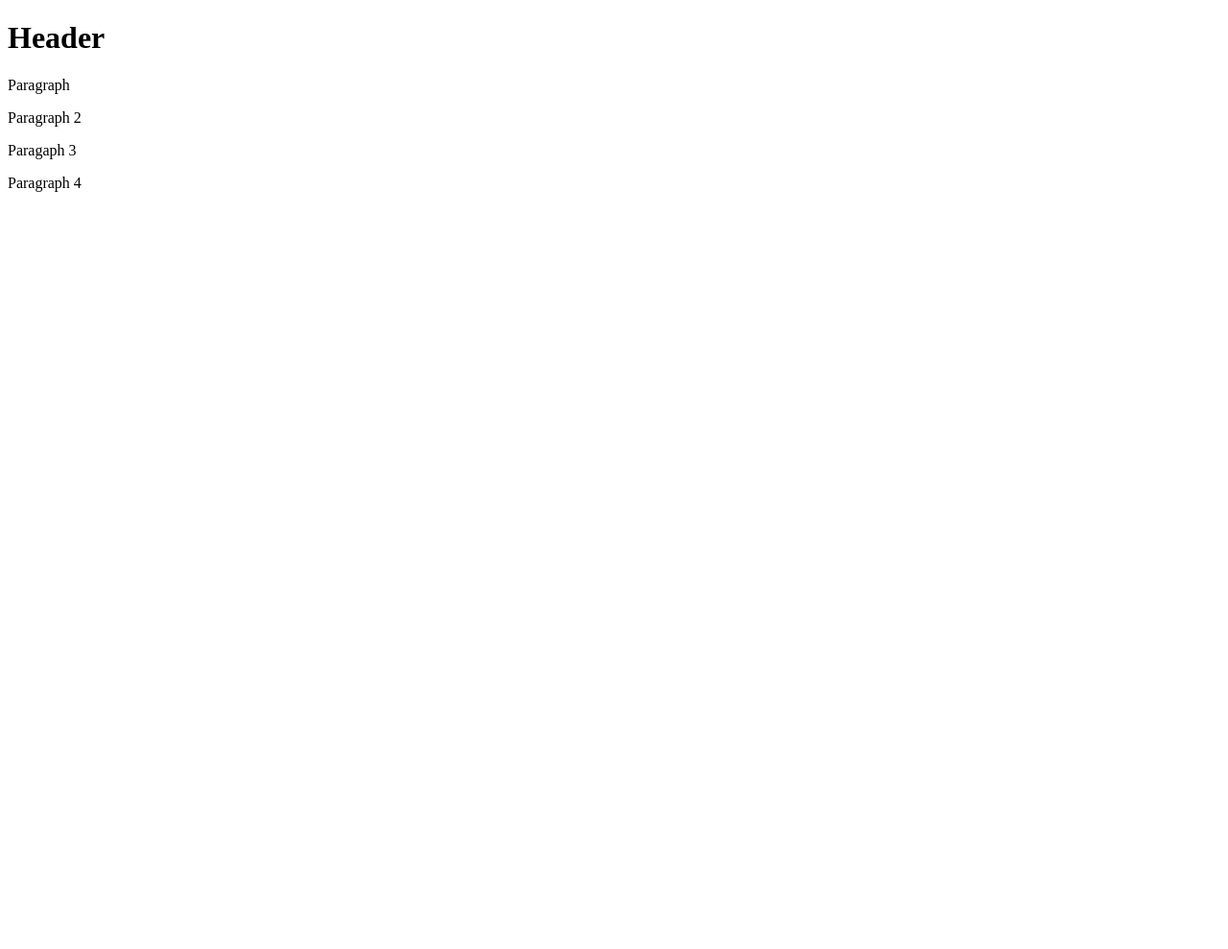
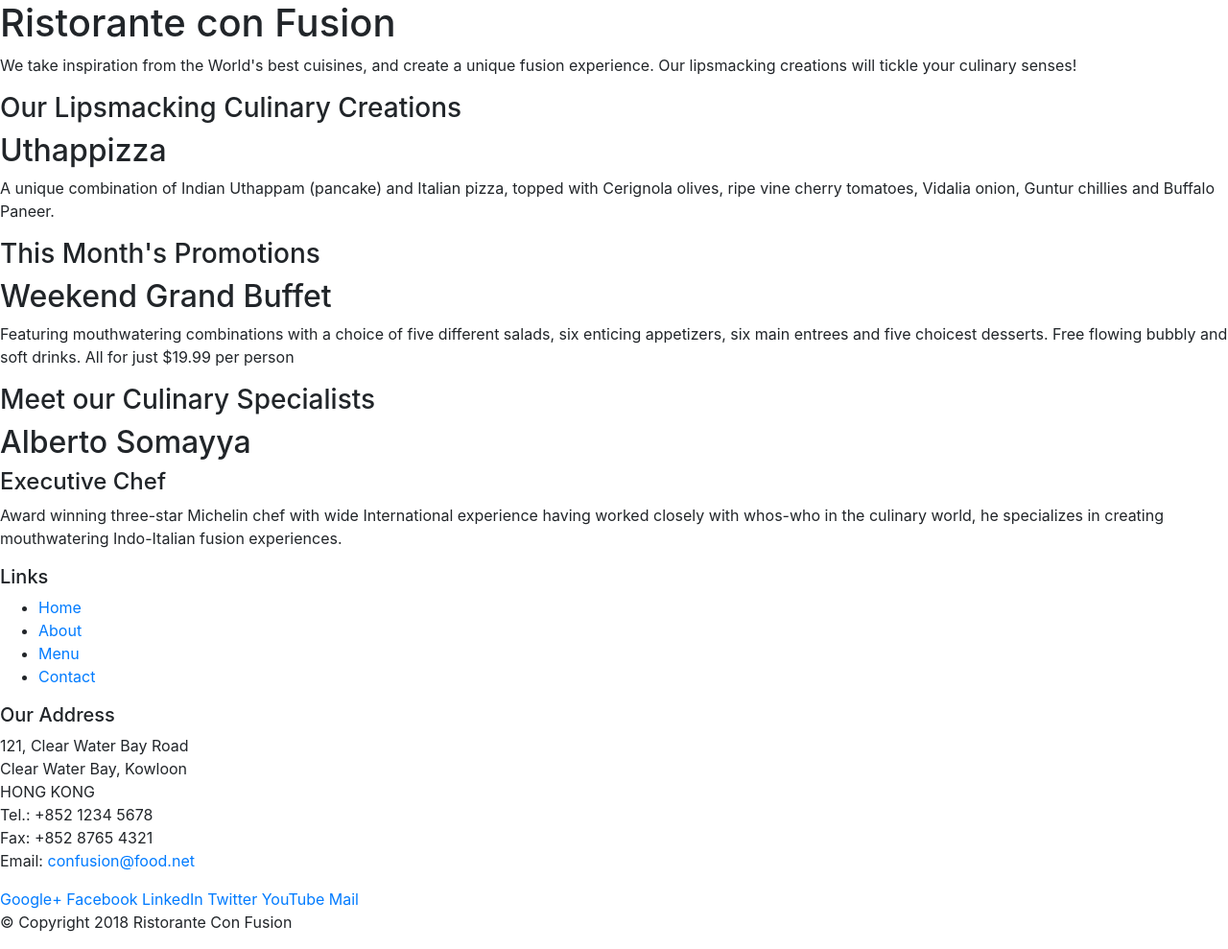
Before and after one commit to devendr4/git-test, a website: page index.html in a window 1280 px wide. Shown: the whole page at 96% size. Before the commit the page ends 800 px from the top, so only its background shows below. Drawn offline with nearby package versions, Linux system fonts and the light colour scheme.

Commit message:
bootstrap

```diff
--- a/index.html
+++ b/index.html
@@ -1,12 +1,127 @@
 <!DOCTYPE html>
-<html>
-  <head></head>
+<html lang="en">
+  <head>
+    <meta charset="utf-8" />
+    <meta
+      name="viewport"
+      content="width=device-width, initial-scale=1, shrink-to-fit=no"
+    />
+    <meta http-equiv="x-ua-compatible" content="ie=edge" />
+
+    <link
+      rel="stylesheet"
+      href="node_modules/bootstrap/dist/css/bootstrap.min.css"
+    />
+    <title>Ristorante Con Fusion</title>
+  </head>
 
   <body>
-    <h1>Header</h1>
-    <p>Paragraph</p>
-    <p>Paragraph 2</p>
-    <p>Paragaph 3</p>
-    <p>Paragraph 4</p>
+    <header>
+      <div>
+        <div>
+          <div>
+            <h1>Ristorante con Fusion</h1>
+            <p>
+              We take inspiration from the World's best cuisines, and create a
+              unique fusion experience. Our lipsmacking creations will tickle
+              your culinary senses!
+            </p>
+          </div>
+          <div></div>
+        </div>
+      </div>
+    </header>
+
+    <div>
+      <div>
+        <div>
+          <h3>Our Lipsmacking Culinary Creations</h3>
+        </div>
+        <div>
+          <h2>Uthappizza</h2>
+          <p>
+            A unique combination of Indian Uthappam (pancake) and Italian pizza,
+            topped with Cerignola olives, ripe vine cherry tomatoes, Vidalia
+            onion, Guntur chillies and Buffalo Paneer.
+          </p>
+        </div>
+      </div>
+
+      <div>
+        <div>
+          <h3>This Month's Promotions</h3>
+        </div>
+        <div>
+          <h2>Weekend Grand Buffet</h2>
+          <p>
+            Featuring mouthwatering combinations with a choice of five different
+            salads, six enticing appetizers, six main entrees and five choicest
+            desserts. Free flowing bubbly and soft drinks. All for just $19.99
+            per person
+          </p>
+        </div>
+      </div>
+
+      <div>
+        <div>
+          <h3>Meet our Culinary Specialists</h3>
+        </div>
+        <div>
+          <h2>Alberto Somayya</h2>
+          <h4>Executive Chef</h4>
+          <p>
+            Award winning three-star Michelin chef with wide International
+            experience having worked closely with whos-who in the culinary
+            world, he specializes in creating mouthwatering Indo-Italian fusion
+            experiences.
+          </p>
+        </div>
+      </div>
+    </div>
+
+    <footer>
+      <div>
+        <div>
+          <div>
+            <h5>Links</h5>
+            <ul>
+              <li><a href="#">Home</a></li>
+              <li><a href="#">About</a></li>
+              <li><a href="#">Menu</a></li>
+              <li><a href="#">Contact</a></li>
+            </ul>
+          </div>
+          <div>
+            <h5>Our Address</h5>
+            <address>
+              121, Clear Water Bay Road<br />
+              Clear Water Bay, Kowloon<br />
+              HONG KONG<br />
+              Tel.: +852 1234 5678<br />
+              Fax: +852 8765 4321<br />
+              Email: <a href="mailto:confusion@food.net">confusion@food.net</a>
+            </address>
+          </div>
+          <div>
+            <div>
+              <a href="http://google.com/+">Google+</a>
+              <a href="http://www.facebook.com/profile.php?id=">Facebook</a>
+              <a href="http://www.linkedin.com/in/">LinkedIn</a>
+              <a href="http://twitter.com/">Twitter</a>
+              <a href="http://youtube.com/">YouTube</a>
+              <a href="mailto:">Mail</a>
+            </div>
+          </div>
+        </div>
+        <div>
+          <div>
+            <p>© Copyright 2018 Ristorante Con Fusion</p>
+          </div>
+        </div>
+      </div>
+    </footer>
+    <script src="node_modules/jquery/dist/jquery.slim.min.js"></script>
+    <script src="node_modules/popper.js/dist/umd/popper.min.js"></script>
+    <script src="node_modules/bootstrap/dist/js/bootstrap.min.js"></script>
   </body>
 </html>
--- a/package.json
+++ b/package.json
@@ -12,5 +12,10 @@
   "license": "MIT",
   "devDependencies": {
     "lite-server": "^2.5.4"
+  },
+  "dependencies": {
+    "bootstrap": "^4.5.2",
+    "jquery": "^3.5.1",
+    "popper.js": "^1.16.1"
   }
 }
```
Also changed, not shown: 1 other file.
